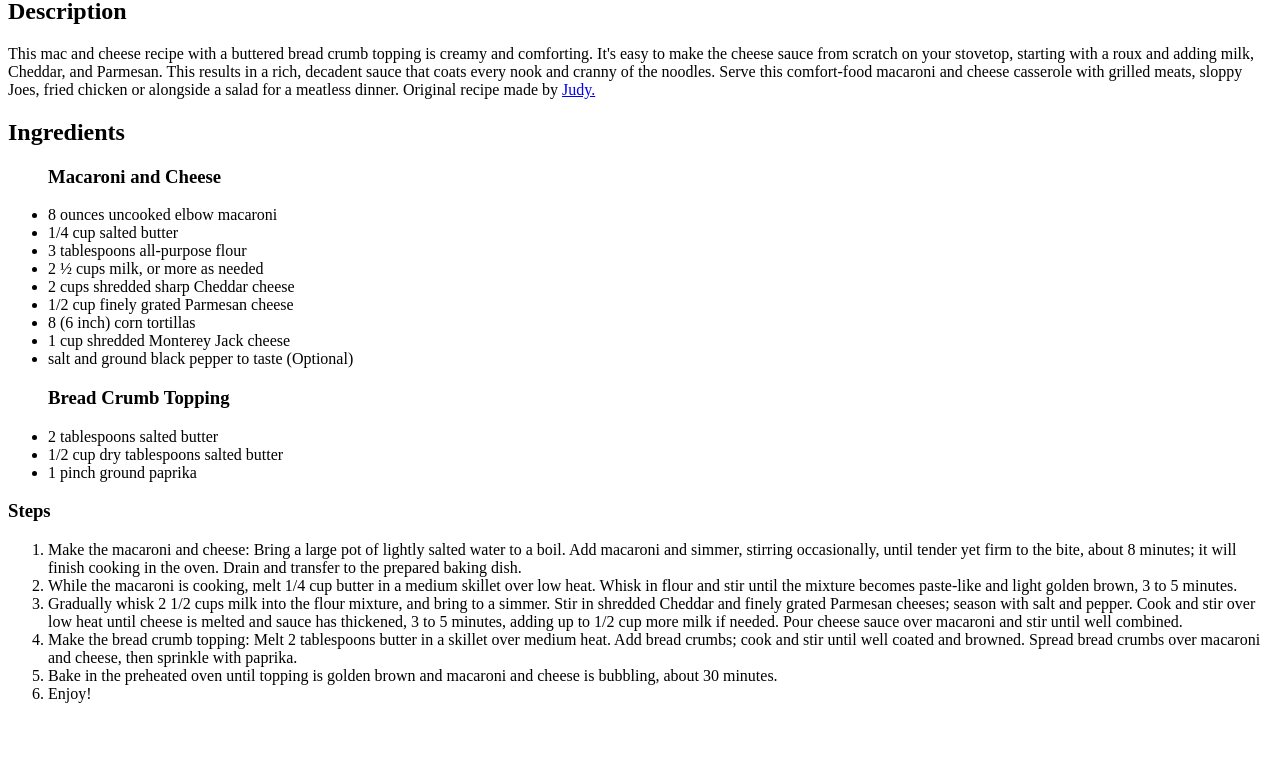
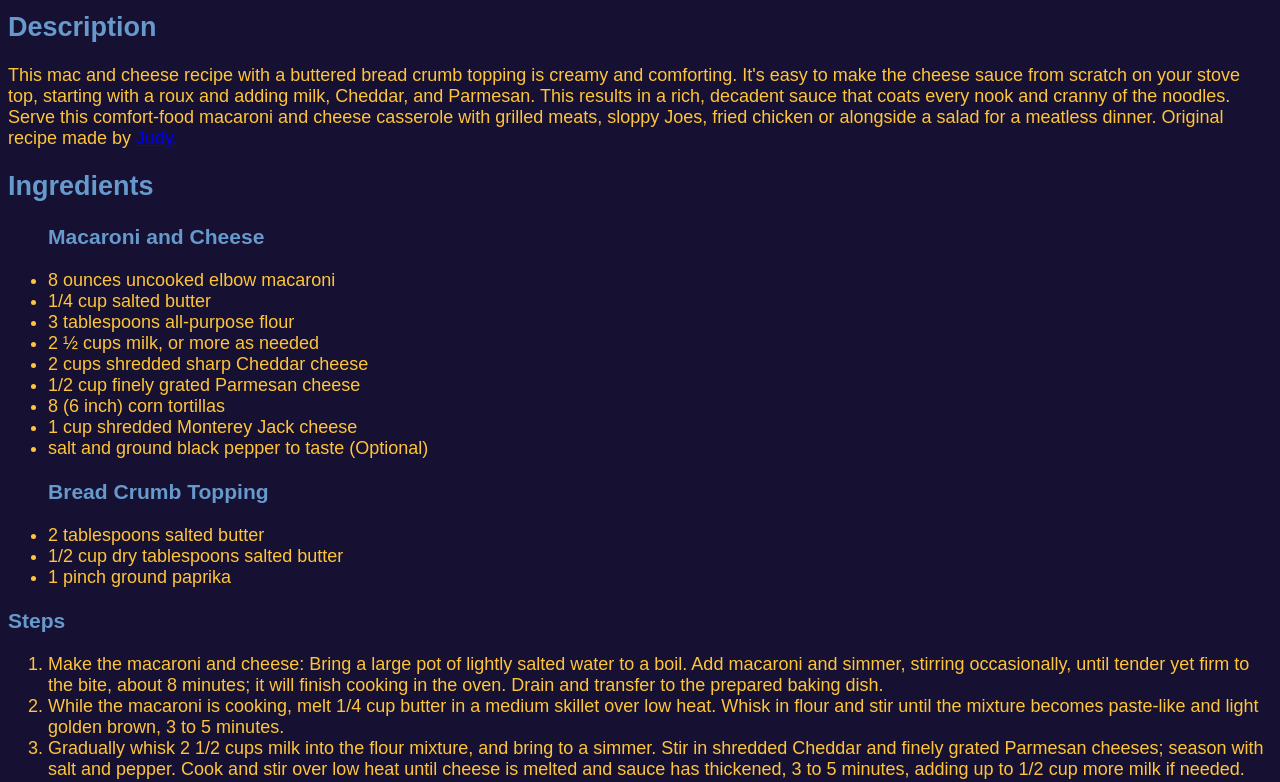
Before and after one commit to bbrandito/odin-recipes, a plain HTML site: page recipes/Mac_and_Cheese.html in a window 1280 px wide. Shown: the part 571-1353 px from the top of the page. Before the commit the page ends 1290 px from the top, so only its background shows below. Drawn offline with Linux system fonts and the light colour scheme; files whose address does not match are found by name.

Commit message:
font color and background changes

```diff
--- /dev/null
+++ b/recipes/M&C-style.css
@@ -0,0 +1,10 @@
+body {
+    color: rgb(255, 197, 58);
+    background-color: rgb(22, 16, 50);
+    font-family: sans-serif, serif, Times;
+    font-size: large;
+}
+h1, h2, h3 {
+    font-weight: bold;
+    color: rgb(102, 153, 204);
+}
--- a/recipes/Mac_and_Cheese.html
+++ b/recipes/Mac_and_Cheese.html
@@ -5,13 +5,14 @@
     <meta http-equiv="X-UA-Compatible" content="IE=edge">
     <meta name="viewport" content="width=device-width, initial-scale=1.0">
     <title>Document</title>
+    <link rel="stylesheet" href="M&C-style.css">
 </head>
 <body>
     <h1>Homemade Mac and Cheese</h1>
     <img src="/home/bbrandito/repos/odin-recipes/images/Mac_and_cheese.webp" alt="Mac and Cheese">
     <h2>Description</h2>
     <p1>This mac and cheese recipe with a buttered bread crumb topping is creamy and comforting.
-        It's easy to make the cheese sauce from scratch on your stovetop, starting with a roux and adding milk, Cheddar, and Parmesan.
+        It's easy to make the cheese sauce from scratch on your stove top, starting with a roux and adding milk, Cheddar, and Parmesan.
         This results in a rich, decadent sauce that coats every nook and cranny of the noodles.
         Serve this comfort-food macaroni and cheese casserole with grilled meats, sloppy Joes, fried chicken or alongside a salad for a meatless dinner.
         Original recipe made by
--- /dev/null
+++ b/recipes/P-style.css
@@ -0,0 +1,10 @@
+body {
+    color: rgb(255, 197, 58);
+    background-color: rgb(22, 16, 50);
+    font-family: sans-serif, serif, Times;
+    font-size: large;
+}
+h1, h2, h3 {
+    font-weight: bold;
+    color: rgb(102, 153, 204);
+}
--- /dev/null
+++ b/recipes/T-style.css
@@ -0,0 +1,10 @@
+body {
+    color: rgb(255, 197, 58);
+    background-color: rgb(22, 16, 50);
+    font-family: sans-serif, serif, Times;
+    font-size: large;
+}
+h1, h2, h3 {
+    font-weight: bold;
+    color: rgb(102, 153, 204);
+}
```
Also changed, not shown: recipes/pizza.html (+1 -0 lines), recipes/tacos.html (+1 -0 lines).
